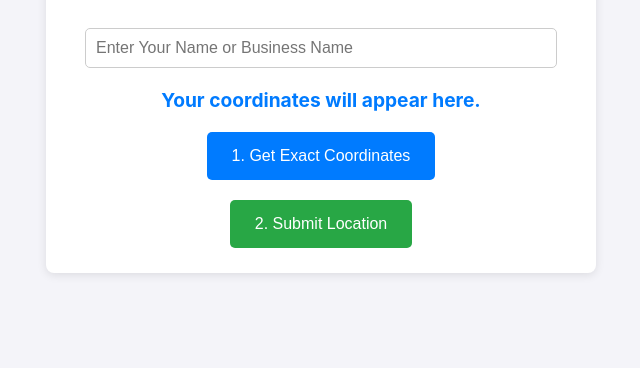
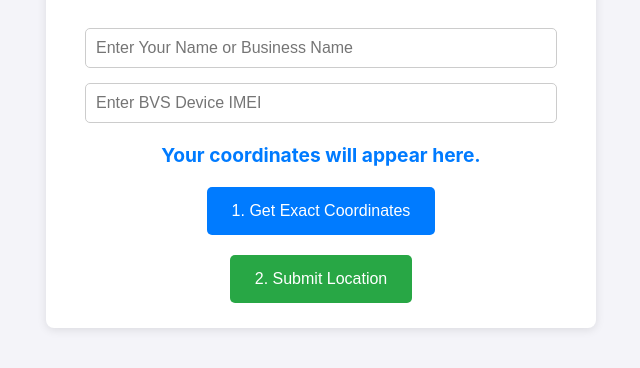
Before and after one commit to AbdulRehman6162/bvs-location-tool, a plain HTML site: page index.html in a window 1280 px wide. Shown: the part 178-546 px from the top of the page, without its empty margins (319-959 px from the left). Drawn offline with Linux system fonts and the light colour scheme.

Commit message:
IMEI Addition index.html

```diff
--- a/index.html
+++ b/index.html
@@ -25,6 +25,8 @@
         <form id="location-form" method="GET" action="https://script.google.com/macros/s/AKfycbwOpc7Di6b1ONVwFSc0xH_cUhPvTwQLJscWf5P03-aa7ULljOi4KXk8hGhITUZeLdQsXQ/exec">
 
             <input type="text" name="pName" class="input-field" placeholder="Enter Your Name or Business Name" required>
+
+            <input type="number" name="imei" class="input-field" placeholder="Enter BVS Device IMEI" required>
 
             <input type="hidden" id="lat-field" name="lat">
             <input type="hidden" id="lon-field" name="lon">
```
